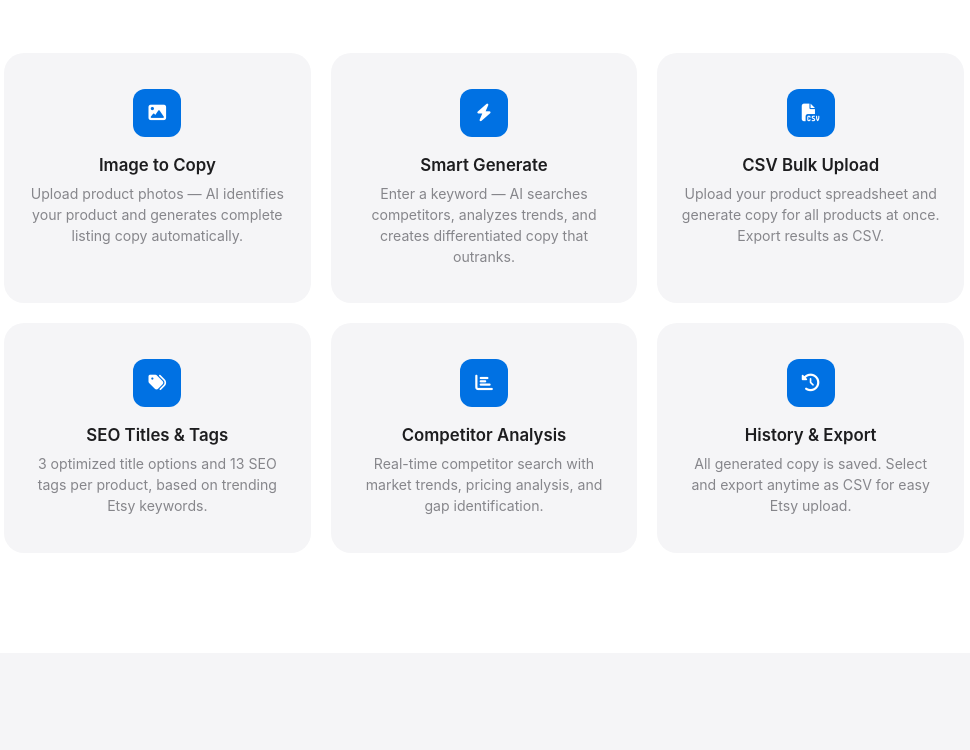
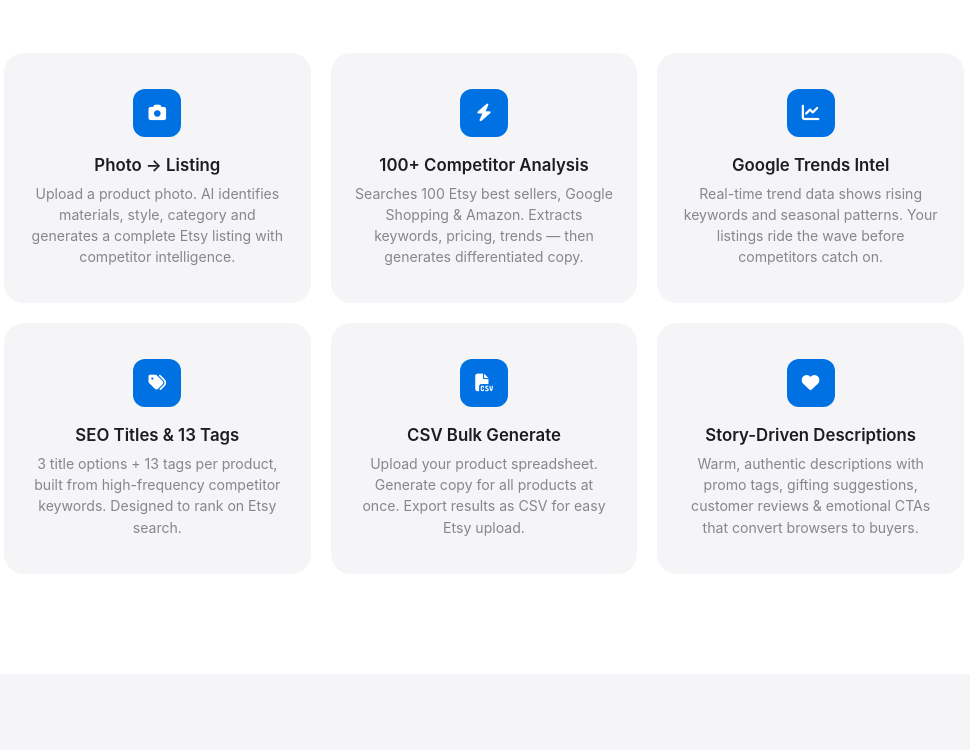
Before and after one commit to johnyang817-byte/etsy-webapp, a website: page public/index.html in a window 1280 px wide. Shown: the part 732-1482 px from the top of the page, without its empty margins (156-1126 px from the left). Drawn offline with Linux system fonts and the light colour scheme.

Commit message:
fix: update landing page selling points, History uses same card layout as results (with copy buttons)

```diff
--- a/public/app.js
+++ b/public/app.js
@@ -646,10 +646,13 @@ document.addEventListener('DOMContentLoaded', function () {
       historyViewOpen.add(index);
       const history = getHistory(); const item = history[index]; if (!item) return;
       const s = parseSections(item.text); let content = '';
-      if (s.title) content += `<div class="history-detail-block"><strong>🏷️ Titles</strong><div>${formatText(s.title)}</div></div>`;
-      if (s.description) content += `<div class="history-detail-block"><strong>📝 Description</strong><div>${formatText(s.description)}</div></div>`;
-      if (s.tags) { const tags = s.tags.replace(/\n/g, ' ').split(/[,，]/).map(t => t.trim()).filter(Boolean); content += `<div class="history-detail-block"><strong>🔖 Tags</strong><div class="tags-display">${tags.map(t => `<span class="tag-pill">${escapeHtml(t)}</span>`).join('')}</div></div>`; }
-      if (s.attributes) content += `<div class="history-detail-block"><strong>📋 Attributes</strong><div>${formatText(s.attributes)}</div></div>`;
+      if (s.title) content += `<div class="result-block"><div class="block-header"><span class="block-icon">🏷️</span><span class="block-label">Etsy Titles</span><button class="copy-btn" onclick="copyText(this)">📋 Copy</button></div><div class="block-content copyable">${formatText(s.title)}</div></div>`;
+      if (s.description) content += `<div class="result-block"><div class="block-header"><span class="block-icon">📝</span><span class="block-label">Description</span><button class="copy-btn" onclick="copyText(this)">📋 Copy</button></div><div class="block-content copyable">${formatText(s.description)}</div></div>`;
+      if (s.tags) {
+        const tagLine = s.tags.replace(/\n/g, ' ').trim();
+        content += `<div class="result-block"><div class="block-header"><span class="block-icon">🔖</span><span class="block-label">Tags</span><button class="copy-btn" onclick="copyText(this)">📋 Copy</button></div><div class="block-content copyable"><div class="tags-display">${renderTags(tagLine)}</div><div class="tags-raw">${escapeHtml(tagLine)}</div></div></div>`;
+      }
+      if (s.attributes) content += `<div class="result-block"><div class="block-header"><span class="block-icon">📋</span><span class="block-label">Attributes</span><button class="copy-btn" onclick="copyText(this)">📋 Copy</button></div><div class="block-content copyable">${formatText(s.attributes)}</div></div>`;
       body.innerHTML = content; body.classList.remove('hidden');
       const row = body.previousElementSibling; const icon = row.querySelector('.history-toggle-icon');
       if (icon) icon.classList.replace('fa-chevron-right', 'fa-chevron-down');
--- a/public/index.html
+++ b/public/index.html
@@ -35,34 +35,34 @@
             <h2>Everything You Need to Rank on Etsy</h2>
             <div class="features-grid">
                 <div class="feature-card">
-                    <div class="feature-icon"><i class="fas fa-image"></i></div>
-                    <h3>Image to Copy</h3>
-                    <p>Upload product photos — AI identifies your product and generates complete listing copy automatically.</p>
+                    <div class="feature-icon"><i class="fas fa-camera"></i></div>
+                    <h3>Photo → Listing</h3>
+                    <p>Upload a product photo. AI identifies materials, style, category and generates a complete Etsy listing with competitor intelligence.</p>
                 </div>
                 <div class="feature-card">
                     <div class="feature-icon"><i class="fas fa-bolt"></i></div>
-                    <h3>Smart Generate</h3>
-                    <p>Enter a keyword — AI searches competitors, analyzes trends, and creates differentiated copy that outranks.</p>
+                    <h3>100+ Competitor Analysis</h3>
+                    <p>Searches 100 Etsy best sellers, Google Shopping & Amazon. Extracts keywords, pricing, trends — then generates differentiated copy.</p>
+                </div>
+                <div class="feature-card">
+                    <div class="feature-icon"><i class="fas fa-chart-line"></i></div>
+                    <h3>Google Trends Intel</h3>
+                    <p>Real-time trend data shows rising keywords and seasonal patterns. Your listings ride the wave before competitors catch on.</p>
+                </div>
+                <div class="feature-card">
+                    <div class="feature-icon"><i class="fas fa-tags"></i></div>
+                    <h3>SEO Titles & 13 Tags</h3>
+                    <p>3 title options + 13 tags per product, built from high-frequency competitor keywords. Designed to rank on Etsy search.</p>
                 </div>
                 <div class="feature-card">
                     <div class="feature-icon"><i class="fas fa-file-csv"></i></div>
-                    <h3>CSV Bulk Upload</h3>
-                    <p>Upload your product spreadsheet and generate copy for all products at once. Export results as CSV.</p>
+                    <h3>CSV Bulk Generate</h3>
+                    <p>Upload your product spreadsheet. Generate copy for all products at once. Export results as CSV for easy Etsy upload.</p>
                 </div>
                 <div class="feature-card">
-                    <div class="feature-icon"><i class="fas fa-tags"></i></div>
-                    <h3>SEO Titles & Tags</h3>
-                    <p>3 optimized title options and 13 SEO tags per product, based on trending Etsy keywords.</p>
-                </div>
-                <div class="feature-card">
-                    <div class="feature-icon"><i class="fas fa-chart-bar"></i></div>
-                    <h3>Competitor Analysis</h3>
-                    <p>Real-time competitor search with market trends, pricing analysis, and gap identification.</p>
-                </div>
-                <div class="feature-card">
-                    <div class="feature-icon"><i class="fas fa-clock-rotate-left"></i></div>
-                    <h3>History & Export</h3>
-                    <p>All generated copy is saved. Select and export anytime as CSV for easy Etsy upload.</p>
+                    <div class="feature-icon"><i class="fas fa-heart"></i></div>
+                    <h3>Story-Driven Descriptions</h3>
+                    <p>Warm, authentic descriptions with promo tags, gifting suggestions, customer reviews & emotional CTAs that convert browsers to buyers.</p>
                 </div>
             </div>
         </section>
```
